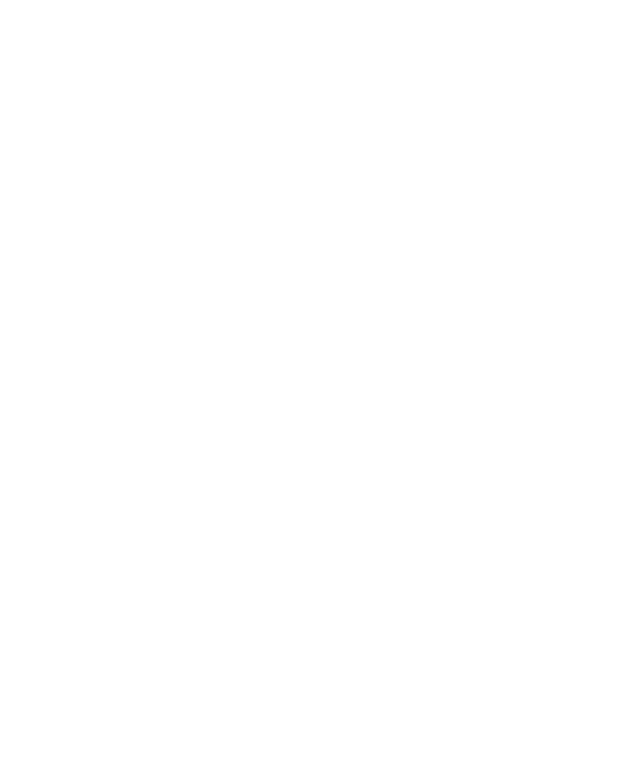
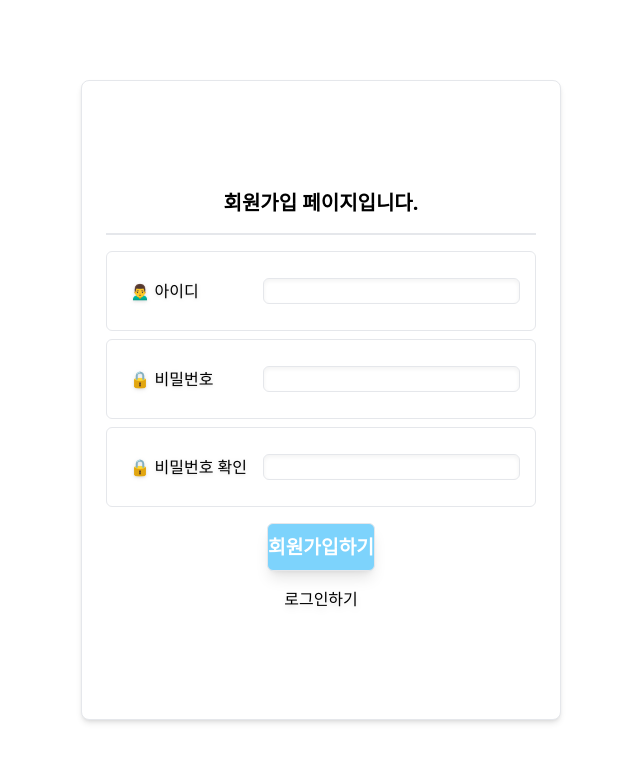
Before and after one commit to JisooOvO/DataAnalystProject-Frontend-YoungmanProject, a React (Create React App) app: page /signup in a window 1280 px wide. Before the commit this address had no page. Shown: the top 762 px of the page, without its empty margins (319-959 px from the left). Built offline with nearby package versions, Linux system fonts and the light colour scheme.

Commit message:
add Signup page

```diff
--- a/src/App.js
+++ b/src/App.js
@@ -2,6 +2,7 @@
 import Login from './page/Login';
 import MainPage from './page/MainPage';
 import "./index.css"
+import Signup from './page/Signup';
 
 function App() {
   return (
@@ -10,6 +11,7 @@
         <Routes>
           <Route path='/' element={<MainPage/>}/>
           <Route path="/login" element={<Login/>}/>
+          <Route path="/signup" element={<Signup/>}/>
         </Routes>
       </BrowserRouter>
     </div>
--- /dev/null
+++ b/src/common/CustomButton.js
@@ -0,0 +1,9 @@
+const CustomButton = ({width, height, title, func}) => {
+  return (
+    <button onClick={func} style={{height : height}} className={`border rounded-md w-${width} text-white font-bold text-[120%] bg-sky-300 hover:bg-sky-400 shadow-lg hover:cursor-pointer`}>
+        {title}
+    </button>
+  )
+}
+
+export default CustomButton
--- a/src/common/FormInput.js
+++ b/src/common/FormInput.js
@@ -3,7 +3,7 @@
 
 const FormInput = ({title,type}) => {
   return (
-    <div className="w-[90%] border rounded-md h-20 flex justify-center">
+    <div className="w-[90%] border rounded-md h-20 gap-3 flex justify-center">
       <FormInputTitle title={title}/>
       <FormInputText type={type}/>
     </div>
--- a/src/common/FormInputHeader.js
+++ b/src/common/FormInputHeader.js
@@ -1,6 +1,6 @@
 const FormInputHeader = ({title}) => {
   return (
-    <div className="border-b-2 pb-4 mb-2 w-[90%] whitespace-nowrap text-center sm:text-xl font-bold">
+    <div className="border-b-2 pb-4 mb-2 w-[90%] whitespace-nowrap text-center md:text-xl font-bold">
         {title}
     </div>
   )
--- a/src/common/FormInputTitle.js
+++ b/src/common/FormInputTitle.js
@@ -1,7 +1,7 @@
 const FormInputTitle = ({title}) => {
   return (
     <div className="flex w-[30%] justify-center items-center h-full px-2 ">
-        <div className="w-full h-16 flex items-center whitespace-nowrap">
+        <div className="w-full drop-shadow h-16 flex items-center whitespace-nowrap">
             {title}
         </div>
     </div>
--- /dev/null
+++ b/src/common/Navigation.js
@@ -0,0 +1,15 @@
+import { useNavigate } from "react-router-dom"
+
+const Navigation = ({title, url}) => {
+  const navigate = useNavigate();
+  const handleNavigate = () => {
+    navigate(url);
+  }
+  return (
+    <div onClick={handleNavigate} className="hover:cursor-pointer hover:text-gray-500 drop-shadow-md">
+        {title}
+    </div>
+  )
+}
+
+export default Navigation
--- a/src/common/SubmitButton.js
+++ /dev/null
@@ -1,9 +0,0 @@
-const SubmitButton = ({title}) => {
-  return (
-    <button className="border rounded-md w-44 h-10 bg-sky-300 hover:bg-sky-400 shadow-lg hover:cursor-pointer">
-        {title}
-    </button>
-  )
-}
-
-export default SubmitButton
--- a/src/component/loginPage/LoginForm.js
+++ b/src/component/loginPage/LoginForm.js
@@ -1,16 +1,18 @@
 import FormInput from "../../common/FormInput"
 import FormInputHeader from "../../common/FormInputHeader"
-import SubmitButton from "../../common/SubmitButton"
+import CustomButton from "../../common/CustomButton"
+import Navigation from "../../common/Navigation"
 
 const LoginForm = () => {
   return (
-    <form className="w-[80%] border bg-white h-[60%] rounded-md shadow-lg flex flex-col gap-2 justify-center items-center">
+    <form className="w-[80%] border bg-white min-h-[30rem] h-[60%] rounded-md shadow-lg flex flex-col gap-2 justify-center items-center">
         <FormInputHeader title={"로그인이 필요한 서비스입니다."}/>
-        <FormInput title={"아이디"} type={"text"}/>
-        <FormInput title={"비밀번호"} type={"password"}/>
-        <div className="mt-2">
-            <SubmitButton title={"로그인하기"}/>
+        <FormInput title={"🙍‍♂️ 아이디"} type={"text"}/>
+        <FormInput title={"🔒 비밀번호"} type={"password"}/>
+        <div className="my-2">
+            <CustomButton width={44} height={ 3+'rem'} title={"로그인하기"}/>
         </div>
+        <Navigation title={"회원가입하기"} url={"/signup"}/>
     </form>
   )
 }
--- /dev/null
+++ b/src/page/Signup.js
@@ -0,0 +1,23 @@
+import FormInput from "../common/FormInput"
+import FormInputHeader from "../common/FormInputHeader"
+import CustomButton from "../common/CustomButton"
+import Navigation from "../common/Navigation"
+
+const Signup = () => {
+  return (
+    <div id="signupContainer" className="h-full w-full flex justify-center items-center">
+      <form className="border w-[80%] max-w-[30rem] h-[80%] gap-2 bg-white rounded-lg shadow-md flex flex-col items-center justify-center">
+        <FormInputHeader title={"회원가입 페이지입니다."}/>
+        <FormInput title={"🙍‍♂️ 아이디"} type={"text"}/>
+        <FormInput title={"🔒 비밀번호"} type={"password"}/>
+        <FormInput title={"🔒 비밀번호 확인"} type={"password"}/>
+        <div className="my-2">
+          <CustomButton width={44} height={3+'rem'} title={"회원가입하기"}/>
+        </div>
+        <Navigation title={"로그인하기"} url={"/login"}/>
+      </form>
+    </div>
+  )
+}
+
+export default Signup
```
